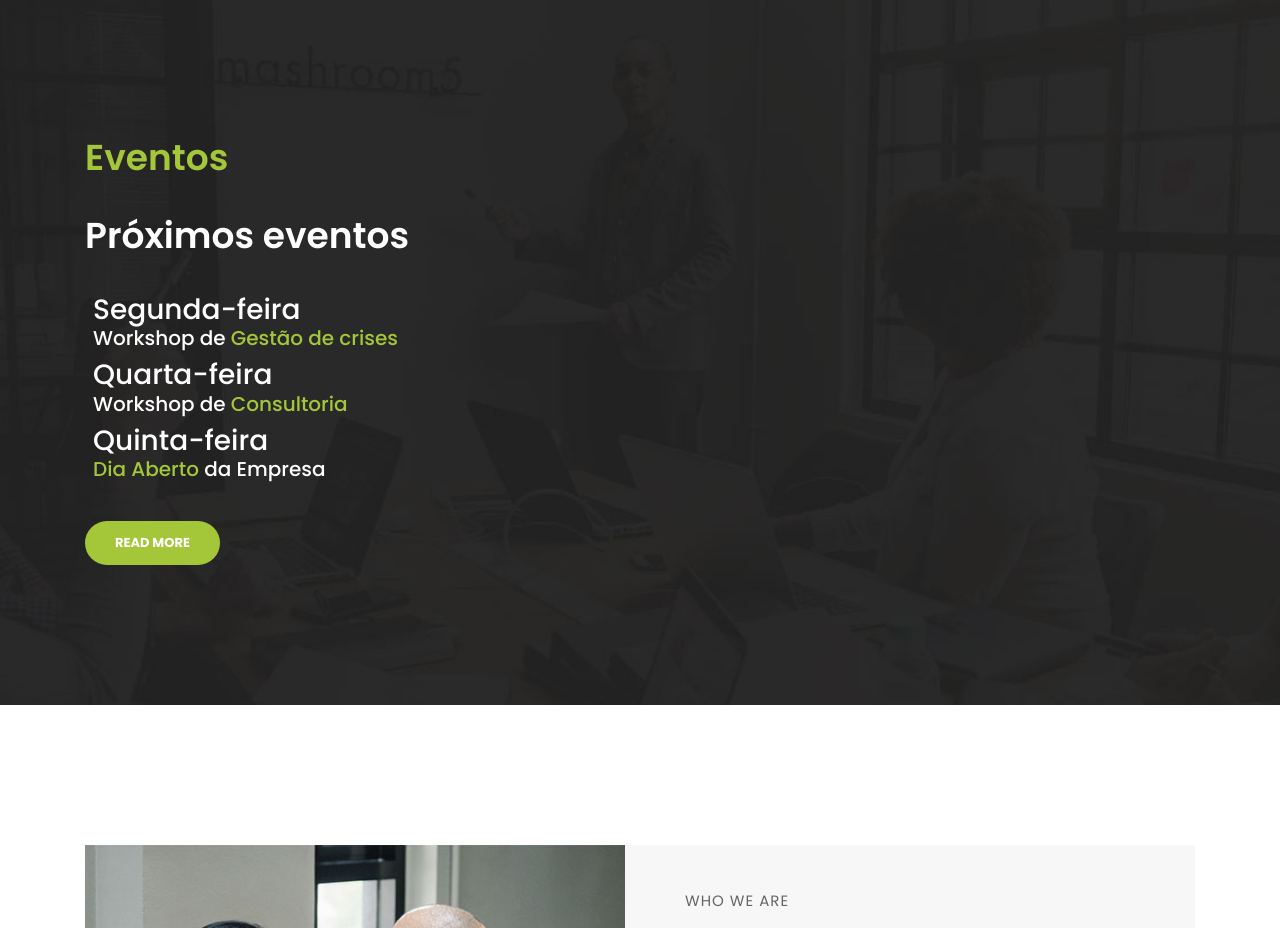
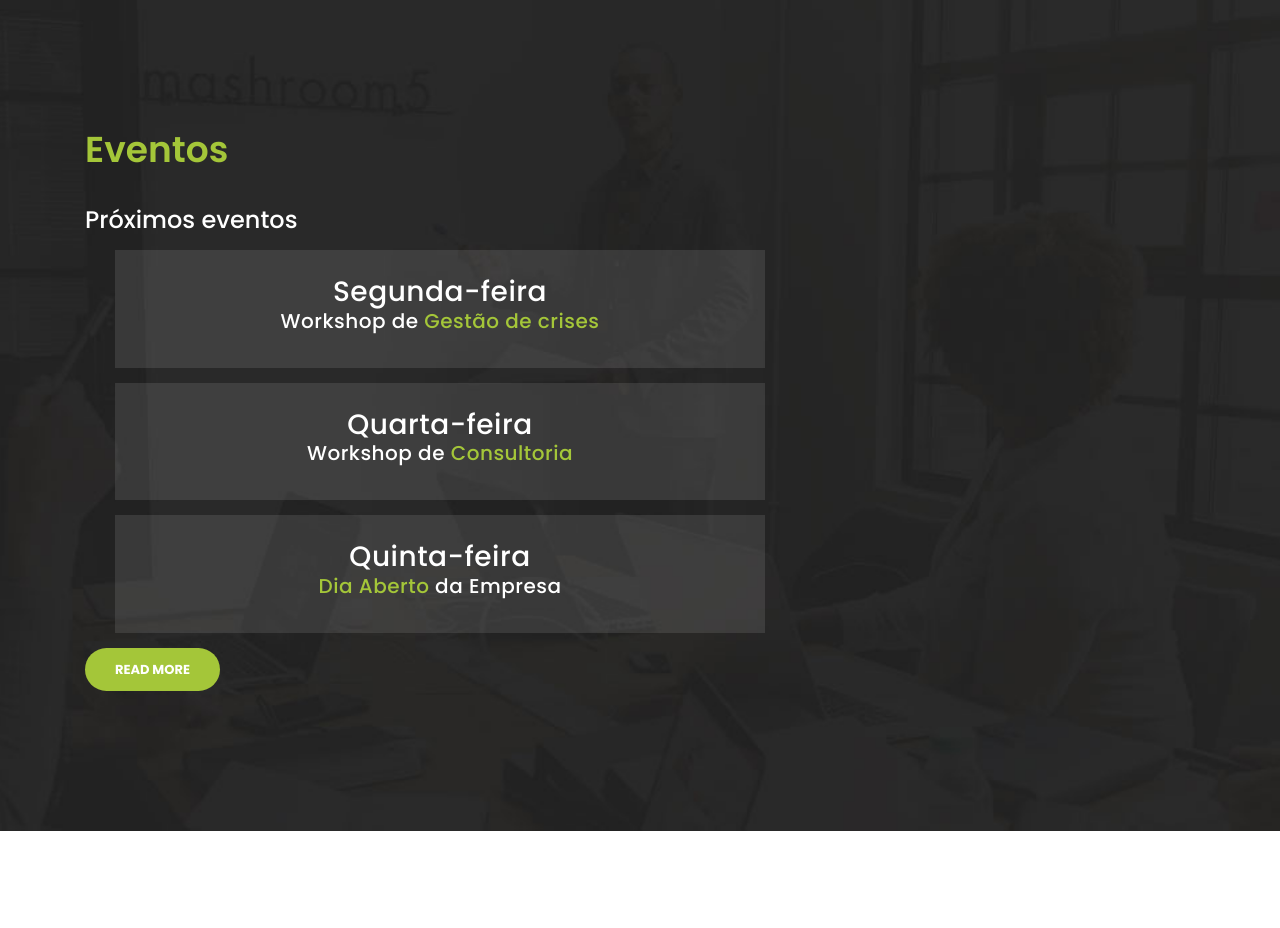
Before and after one commit to t0m4s79/t0m4s79.github.io, a plain HTML site: page index.html in a window 1280 px wide. Shown: the part 1920-2848 px from the top of the page. Drawn offline with Linux system fonts and the light colour scheme.

Commit message:
Update index.html
Changed fun-facts to use the grid like structure from the template.

```diff
--- a/index.html
+++ b/index.html
@@ -199,27 +199,38 @@ https://templatemo.com/tm-545-finance-business
 
     <div class="fun-facts">
       <div class="container">
-        <div class="row mb-4 py-2">
-          <div class="col-md-6">
+        <div class="row">
+          <div class="col-md-12">
             <div class="left-content">
               <h2><em>Eventos</em></h2>
-              <h2>Próximos eventos</h2>
-              <ul>
-                <li class="m-2">
-                  <h3>Segunda-feira</h3>
-                  <h5>Workshop de <em>Gestão de crises</em></h5>
-                </li>
-                <li class="m-2">
-                  <h3>Quarta-feira</h3>
-                  <h5>Workshop de <em>Consultoria</em></h5>
-                </li>
-                <li class="m-2">
-                  <h3>Quinta-feira</h3>
-                  <h5><em>Dia Aberto</em> da Empresa</h5>
-                </li>
-              </ul>
+              <h4>Próximos eventos</h4>
+              <div class="col-md-8 align-self-center">
 
-
+                <div class="col-md-12">
+                  <div class="count-area-content">
+                    <div class="count-title">
+                      <h3>Segunda-feira</h3>
+                      <h5>Workshop de <em>Gestão de crises</em></h5>
+                    </div>
+                  </div>
+                </div>
+                <div class="col-md-12">
+                  <div class="count-area-content">
+                    <div class="count-title">
+                      <h3>Quarta-feira</h3>
+                      <h5>Workshop de <em>Consultoria</em></h5>
+                    </div>
+                  </div>
+                </div>
+                <div class="col-md-12">
+                  <div class="count-area-content">
+                    <div class="count-title">
+                      <h3>Quinta-feira</h3>
+                      <h5><em>Dia Aberto</em> da Empresa</h5>
+                    </div>
+                  </div>
+                </div>
+            </div>
             </div>
           </div>
 
```
